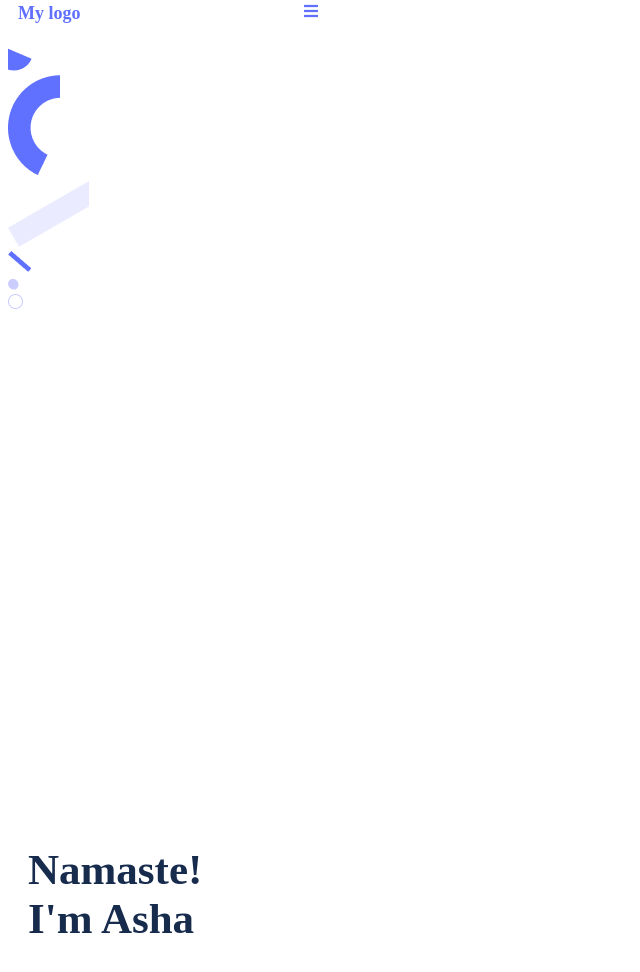
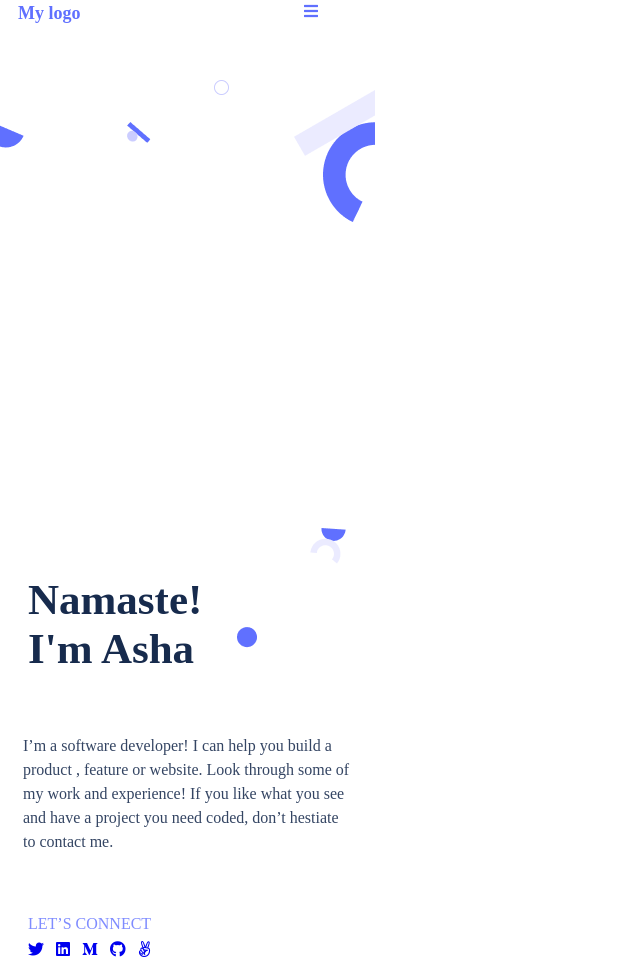
Before and after one commit to asharanjith/Portfolio-Asha, a plain HTML site: page index.html in a window 1280 px wide. Shown: the part 30-1002 px from the top of the page, without its empty margins (0-640 px from the left). Drawn offline with Linux system fonts and the light colour scheme.

Commit message:
Add style for shapes and social media icons

```diff
--- a/styles.css
+++ b/styles.css
@@ -52,3 +52,89 @@
     flex-grow: 0;
     margin-left: 15px;
 }
+.media-text{
+    display: flex;
+    flex-direction: row;
+    align-items: center;
+    padding: 0px;
+    gap: 8px;
+    width: 200px;
+    height: 24px;
+    font-family: 'Poppins';
+    font-style: normal;
+    font-weight: 500;
+    font-size: 16px;
+    line-height: 24px;
+    color: #7F8CFF;
+    flex: none;
+    order: 0;
+    flex-grow: 0;
+}
+.Ellipse11{
+    position: absolute;
+    left: .04px;
+    top: 150.47px;
+}
+.Ellipse3{
+    position: absolute;
+    left: 323px;
+    top: 152.24px;
+}
+.Ellipse12{
+    position: absolute;
+    left: 320.76px;
+    top: 556.69px;
+}
+.Rectangle4{
+    position: absolute;
+    left: 294px;
+    top: 118.79px;
+    border-left: 0;
+ }
+ .Rectangle7{
+    position: absolute;
+    left: 127.18px;
+    top: 151.59px;
+ }
+ .Ellipse5{
+    position: absolute;
+    left: 126.98px;
+    top: 157.81px;
+ }
+ .contact{
+    display: flex;
+    flex-direction: column;
+    align-items: flex-start;
+    padding: 0px;
+    gap: 16px;
+    width: 117px;
+    height: 45px;
+    flex: none;
+    order: 2;
+    flex-grow: 0;
+}
+.Ellipse8{
+    position: absolute;
+    left: 214px;
+    top: 110px;
+}
+.Ellipse13{
+    position: absolute;
+    left: 310.18px;
+    top: 568.44px;
+}
+.Ellipse4{
+    position: absolute;
+    left: 237px;
+    top: 657.1px;
+}
+.icons{
+    width: 170.17px;
+    height: 20px;
+    flex: none;
+    order: 3;
+    flex-grow: 0;
+    display: flex;
+    gap: 12px;
+    color: #505F79;
+}
```
